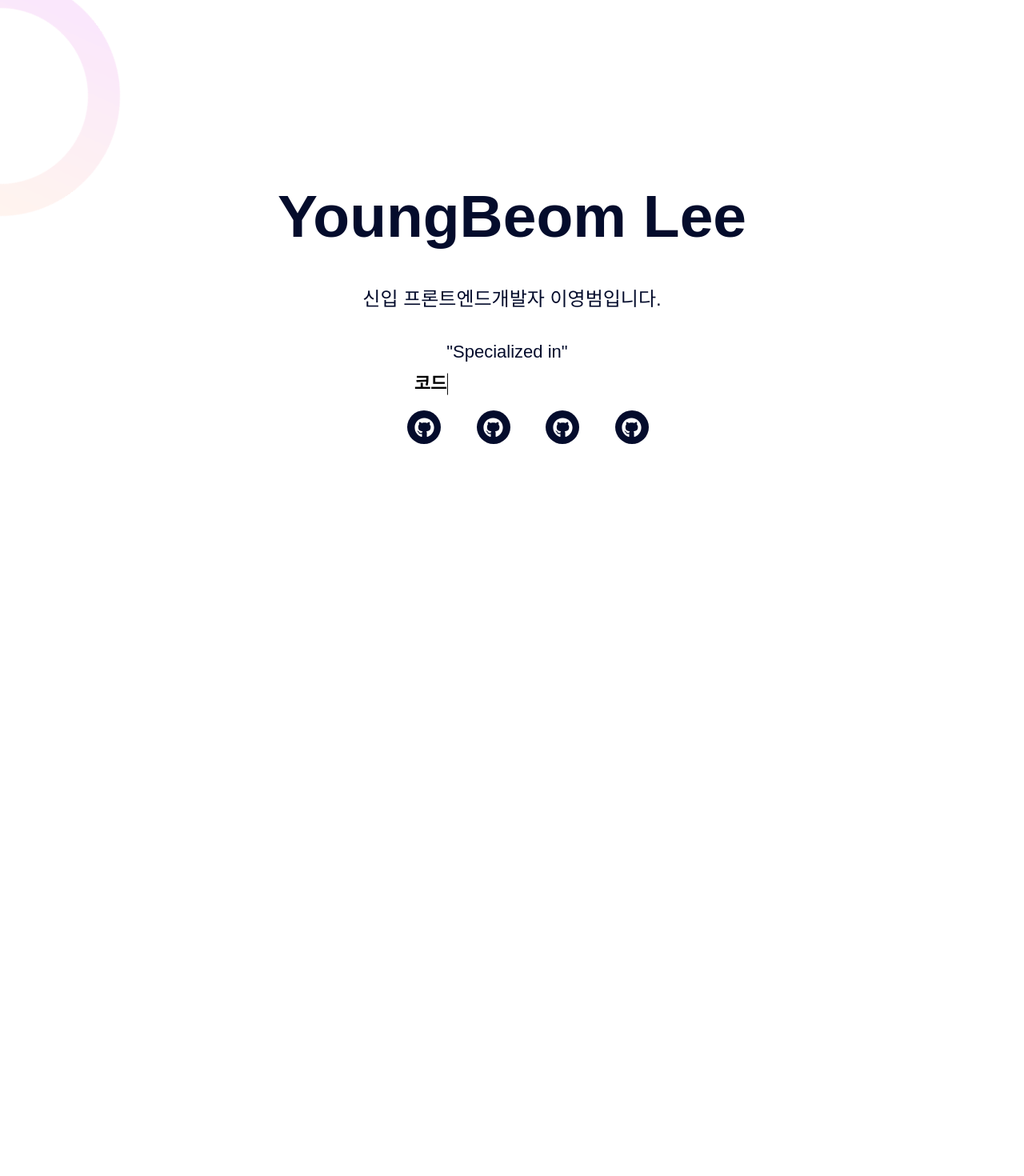
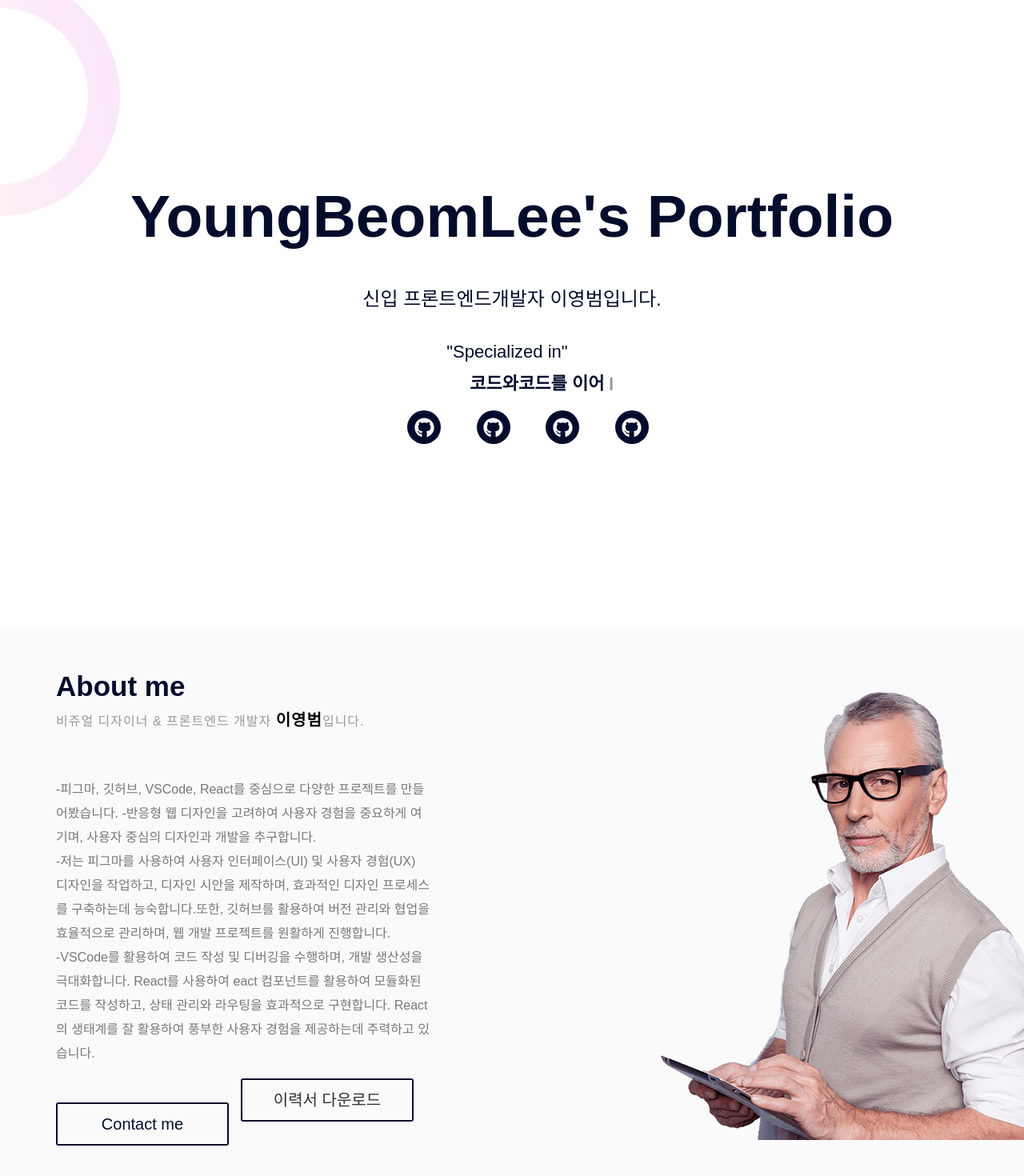
Before and after one commit to YoungBeomLee/LYB-Portfolio, a React (Create React App) app: page / in a window 1280 px wide. Shown: the part 85-1555 px from the top of the page at 80% size. Before the commit the page ends 870 px from the top, so only its background shows below. Built offline with nearby package versions, Linux system fonts and the light colour scheme; a web font is replaced by a local one.

Commit message:
23-04-07 aboutme 제작

```diff
--- a/package.json
+++ b/package.json
@@ -8,6 +8,7 @@
     "@testing-library/react": "^13.4.0",
     "@testing-library/user-event": "^13.5.0",
     "antd": "^5.3.2",
+    "gsap": "^3.11.5",
     "react": "^18.2.0",
     "react-awesome-reveal": "^4.2.3",
     "react-dom": "^18.2.0",
--- a/src/App.js
+++ b/src/App.js
@@ -4,13 +4,17 @@ import React from'react';
 import ReactDOM from 'react-dom';
 import Header from './component/Header';
 import Banner from './component/Banner';
+import Aboutme from './component/Aboutme';
 import Footer from './component/Footer';
+
 
 function App() {
   return (
     <div className="App">
       <Header />
       <Banner />
+      <Aboutme />
+
     </div>
   );
 }
--- /dev/null
+++ b/src/component/Aboutme.js
@@ -0,0 +1,106 @@
+import { useEffect, useRef } from "react";
+import BannerContainer from "../UI/BannerContainer";
+import styles from "../css/Aboutme.module.css";
+import person from "../img/person.png";
+import { ScrollTrigger } from "gsap/ScrollTrigger";
+import { gsap } from "gsap";
+
+gsap.registerPlugin(ScrollTrigger);
+const Aboutme = () => {
+  const ImageRef = useRef(null);
+  const h2Ref = useRef(null);
+  const h6Ref = useRef(null);
+  const aRef = useRef(null);
+  const pRef = useRef(null);
+
+  useEffect(() => {
+    gsap.to(pRef.current, {
+      y: -30,
+      duration: 1,
+      ease: "linear",
+      scrollTrigger: {
+        trigger: pRef.current,
+        start: "bottom center",
+        end: "+=300",
+      },
+    });
+    gsap.to(aRef.current, {
+      y: -30,
+      duration: 1,
+      ease: "linear",
+      scrollTrigger: {
+        trigger: aRef.current,
+
+        end: "+=300",
+      },
+    });
+    gsap.to(h6Ref.current, {
+      y: -30,
+      duration: 1,
+      ease: "linear",
+      scrollTrigger: {
+        trigger: h6Ref.current,
+        start: "bottom center",
+        end: "+=300",
+      },
+    });
+    gsap.to(h2Ref.current, {
+      y: -30,
+      duration: 1,
+      ease: "linear",
+      scrollTrigger: {
+        trigger: h2Ref.current,
+        start: "bottom center",
+        end: "+=300",
+      },
+    });
+    gsap.to(ImageRef.current, {
+      x: -200,
+      duration: 1,
+      ease: "linear",
+      scrollTrigger: {
+        trigger: ImageRef.current,
+        start: "right center",
+        end: "+=300",
+      },
+    });
+  }, []);
+
+  return (
+    <>
+      <div className={styles.aboutContainer}>
+        <div className={styles.inner}>
+          <div className={styles.row}>
+            <div className={styles.leftBox}>
+              <div className={styles.aboutContent}>
+                <h2 ref={h2Ref}>About me</h2>
+                <h6 ref={h6Ref}>
+                  비쥬얼 디자이너 & 프론트엔드 개발자 <b style={{ color: "#000", fontWeight: 700, fontSize: 20 }}>이영범</b>입니다.
+                </h6>
+                <p ref={pRef}>
+                  -피그마, 깃허브, VSCode, React를 중심으로 다양한 프로젝트를 만들어봤습니다. -반응형 웹 디자인을 고려하여 사용자 경험을 중요하게 여기며, 사용자 중심의 디자인과 개발을 추구합니다.
+                  <br />
+                  -저는 피그마를 사용하여 사용자 인터페이스(UI) 및 사용자 경험(UX) 디자인을 작업하고, 디자인 시안을 제작하며, 효과적인 디자인 프로세스를 구축하는데 능숙합니다.또한, 깃허브를 활용하여 버전 관리와 협업을 효율적으로 관리하며, 웹 개발 프로젝트를 원활하게 진행합니다.
+                  <br /> -VSCode를 활용하여 코드 작성 및 디버깅을 수행하며, 개발 생산성을 극대화합니다. React를 사용하여 eact 컴포넌트를 활용하여 모듈화된 코드를 작성하고, 상태 관리와 라우팅을 효과적으로 구현합니다. React의 생태계를 잘 활용하여 풍부한 사용자 경험을 제공하는데 주력하고 있습니다.
+                </p>
+                <a href="#" ref={aRef} className={styles.ContactBtn}>
+                  Contact me
+                </a>
+                <a href="#"  ref={aRef} className={styles.downBtn}>
+                  이력서 다운로드
+                </a>
+              </div>
+            </div>
+            <div className={styles.rightBox}>
+              <div className={styles.aboutImg}>
+                <img src={person} className="personImg" alt="#" ref={ImageRef} />
+              </div>
+            </div>
+          </div>
+        </div>
+      </div>
+    </>
+  );
+};
+
+export default Aboutme;
--- a/src/component/Banner.js
+++ b/src/component/Banner.js
@@ -1,12 +1,30 @@
-import React from "react";
+import {useLayoutEffect, useRef, useEffect} from "react";
 import BannerContainer from "../UI/BannerContainer";
 import styles from "../css/Banner.module.css";
 import circle from "../img/circle.png";
 import { FaGithub } from "react-icons/fa";
-import { Fade } from "react-awesome-reveal";
+import { gsap } from "gsap";
+import { ScrollTrigger } from "gsap/ScrollTrigger";
+import { TextPlugin } from "gsap/TextPlugin";
+
+gsap.registerPlugin(ScrollTrigger, TextPlugin);
+const Banner = () => {
+  const firstRef = useRef(null);
+    const secondRef = useRef(null);
+
+    useEffect(() => {
+        const first = firstRef.current;
+        const second = secondRef.current;
+
+        const tl = gsap.timeline({ repeat: -1 });
+
+        tl.to(first, { duration: 2.5, text: "코딩톱니바퀴 이영범입니다.",delimiter : " "  ,split: "chars", ease: "Linear.easeNone" })
+        .to(first, { duration: 1.7, text: "", split: "", ease: "Linear.easeNone" })
+        .to(second, { duration: 2.5, text: "코드와코드를 이어주는", split: "chars", ease: "Linear.easeNone" })
+        .to(second, { duration: 1.7, text: "", split: "", ease: "Linear.easeNone" });
+    }, []);
 
 
-const Header = () => {
   return (
     <>
       <BannerContainer>
@@ -18,7 +36,7 @@ const Header = () => {
             <div className={styles.bannerText}>
               <div className={styles.bannerName}>
                 <h2>
-                  <span>YoungBeom Lee</span>
+                  <span>YoungBeomLee's Portfolio</span>
                 </h2>
               </div>
               <p className={styles.bannerDesc}>
@@ -26,7 +44,8 @@ const Header = () => {
               </p>
               <h4>
                 "Specialized in" &nbsp;
-                <span className={styles.typeCss}>코드톱니바퀴 이영범입니다.</span>
+                <span className={styles.typeCss} ref={firstRef}></span>
+                <span className={styles.typeCss2} ref={secondRef}></span>
               </h4>
               <ul className={styles.iconList}>
                 <li>
@@ -59,4 +78,4 @@ const Header = () => {
   );
 };
 
-export default Header;
+export default Banner;
--- /dev/null
+++ b/src/css/Aboutme.module.css
@@ -0,0 +1,146 @@
+.aboutContainer {
+  overflow: hidden;
+  padding-top: 80px;
+  width: 100%;
+  background: #fafafa;
+  height: 700px;
+}
+.inner {
+  max-width: 1140px;
+  padding-right: 15px;
+  padding-left: 15px;
+  margin-right: auto;
+  margin-left: auto;
+  height: 100%;
+}
+.leftBox {
+  align-items: center !important;
+  display: flex !important;
+  position: relative;
+  width: 100%;
+  padding-right: 15px;
+  padding-left: 15px;
+}
+.aboutContent {
+  opacity: 1;
+  padding-right: 88px;
+  padding-bottom: 50px;
+}
+
+.rightBox {
+  position: relative;
+  width: 100%;
+  padding-right: 15px;
+  padding-left: 15px;
+}
+.row {
+  display: flex;
+  flex-direction: row;
+  margin-right: -15px;
+  margin-left: -15px;
+}
+
+.aboutContent h2 {
+  opacity: 1;
+  font-size: 35px;
+  line-height: 45px;
+  font-weight: 700;
+  white-space: pre-line;
+  color: #040c2c;
+}
+.aboutContent h6 {
+  opacity: 1;
+  color: #999;
+  letter-spacing: 1px;
+  margin-bottom: 30px;
+  font-size: 16px;
+}
+.aboutContent p {
+  opacity: 1;
+  padding-bottom: 30px;
+
+}
+.aboutContent .ContactBtn {
+  opacity: 1;
+  font-size: 20px;
+  font-weight: 500;
+  color: #040c2c;
+  font-family: "Montserrat", sans-serif;
+  border: 2px solid #040c2c;
+  padding: 10px 36px;
+  border-radius: 3px;
+  position: relative;
+  z-index: 1;
+  cursor: pointer;
+  min-width: 140px;
+  text-align: center;
+  display: inline-block;
+}
+.ContactBtn:hover {
+  color: #fff;
+  outline: none;
+  box-shadow: none;
+  text-decoration: none;
+  background-color: #040c2c;
+}
+
+.ContactBtn:active {
+  color: #fff;
+  outline: none;
+  box-shadow: none;
+  text-decoration: none;
+}
+.downBtn {
+  opacity: 1;
+  margin-left: 15px;
+  font-size: 20px;
+  font-weight: 500;
+  border: 2px solid #040c2c;
+  padding: 10px 36px;
+  border-radius: 3px;
+  position: relative;
+
+  z-index: 1;
+
+  cursor: pointer;
+  min-width: 140px;
+  text-align: center;
+  display: inline-block;
+}
+.downBtn:hover {
+  color: #fff;
+  background-color: #040c2c;
+  outline: none;
+  box-shadow: none;
+}
+.aboutImg img {
+  opacity: 1;
+  margin-left: -50px;
+  vertical-align: middle;
+  position: absolute;
+  left: 70%;
+}
+
+/* keyframes */
+@keyframes reveal {
+  0% {
+    opacity: 0;
+    transform: translate3d(0px, 100%, 0px);
+  }
+
+  100% {
+    opacity: 1;
+    transform: none;
+  }
+}
+
+@keyframes fadeInRight {
+  0% {
+    opacity: 0;
+    transform: translateX(20px);
+  }
+  100% {
+    opacity: 1;
+    transform: translateX(0);
+  }
+}
--- a/src/css/Banner.module.css
+++ b/src/css/Banner.module.css
@@ -34,23 +34,26 @@
 }
 
 .bannerText h4 span {
+  position: absolute;
   font-weight: 700;
-  white-space: nowrap;
+  transform: translate(-80%, 150%);
+  display: inline-block;
+}
+.typeCss ,.typeCss2{
+  position: relative;
+  display: inline-block;
+}
+.typeCss::after,.typeCss2::after {
+  content: "";
   position: absolute;
-  color: transparent;
-  transform: translate(-80%, 150%);
-}
-.typeCss::before {
-  content: "코드톱니바퀴 이영범입니다.";
-  position: absolute;
-  top: 0;
-  left: 0;
-  width: 100%;
-  height: 100%;
-  overflow: hidden;
-  color: black;
-  border-right: 1px solid black;
-  animation: typing 5s steps(31) infinite;
+  right: -10px;
+  top: 50%;
+  width: 3px;
+  height: 60%;
+  display: block;
+  transform: translateY(-50%);
+  background-color: #333;
+  animation: typing 1s steps(2, end) infinite;
 }
 .bannerName h2 {
   font-family: "Montserrat", sans-serif;
@@ -133,10 +136,7 @@
   opacity: 0.6;
   animation: spins 1.5s linear infinite;
 }
-.Img{
-  width: 100px;
-  height: 100px;
-}
+
 /* keyframes */
 @keyframes fadeInUp {
   0% {
@@ -164,12 +164,9 @@
 
 @keyframes typing {
   0% {
-    width: 0%;
-  }
-  50% {
-    width: 100%;
+    opacity: 0;
   }
   100% {
-    width: 0%;
+    opacity: 1;
   }
 }
```
Also changed, not shown: src/img/person.png (added), 1 other file (tests, documents, lock files or other folders).
